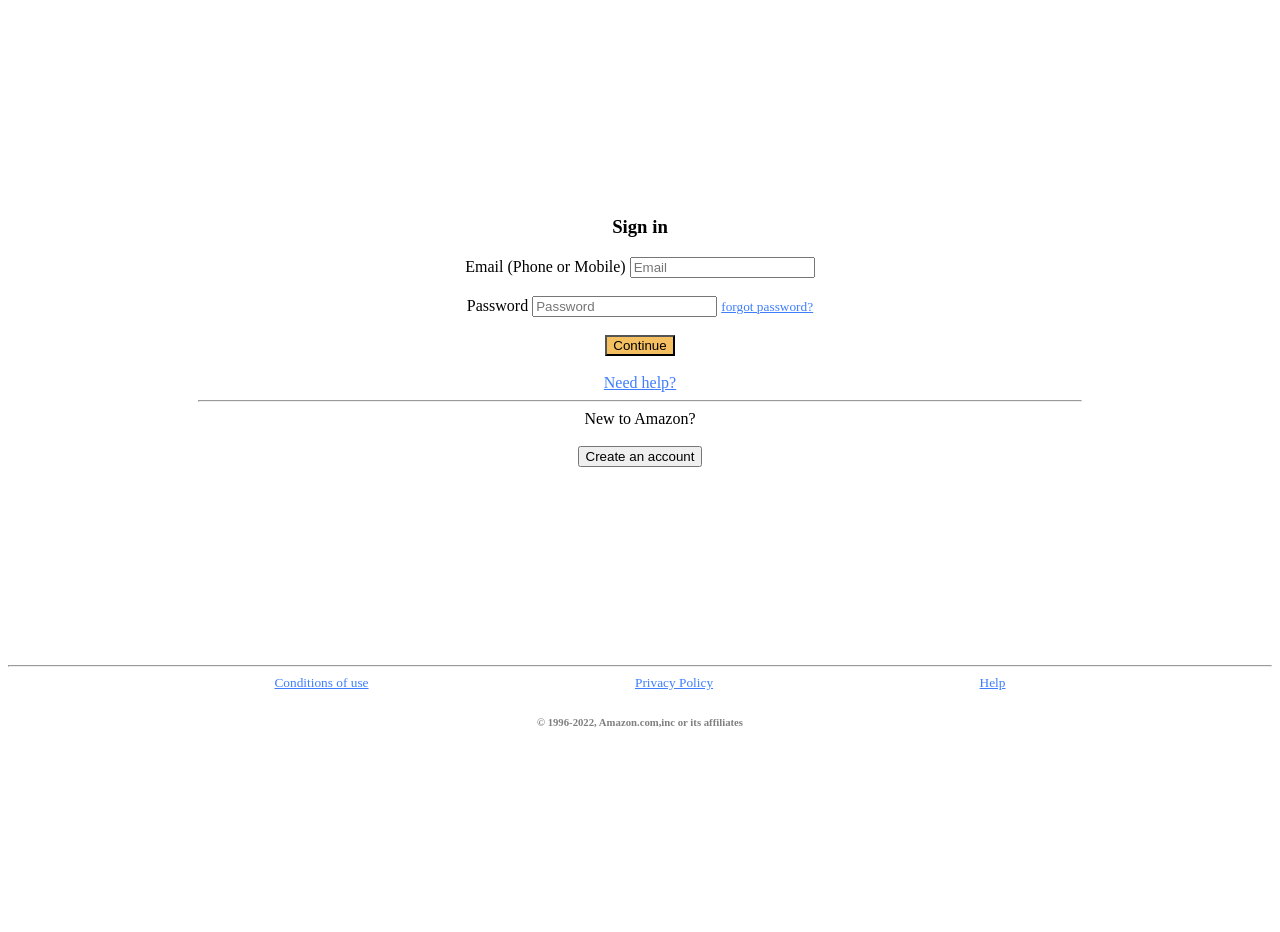
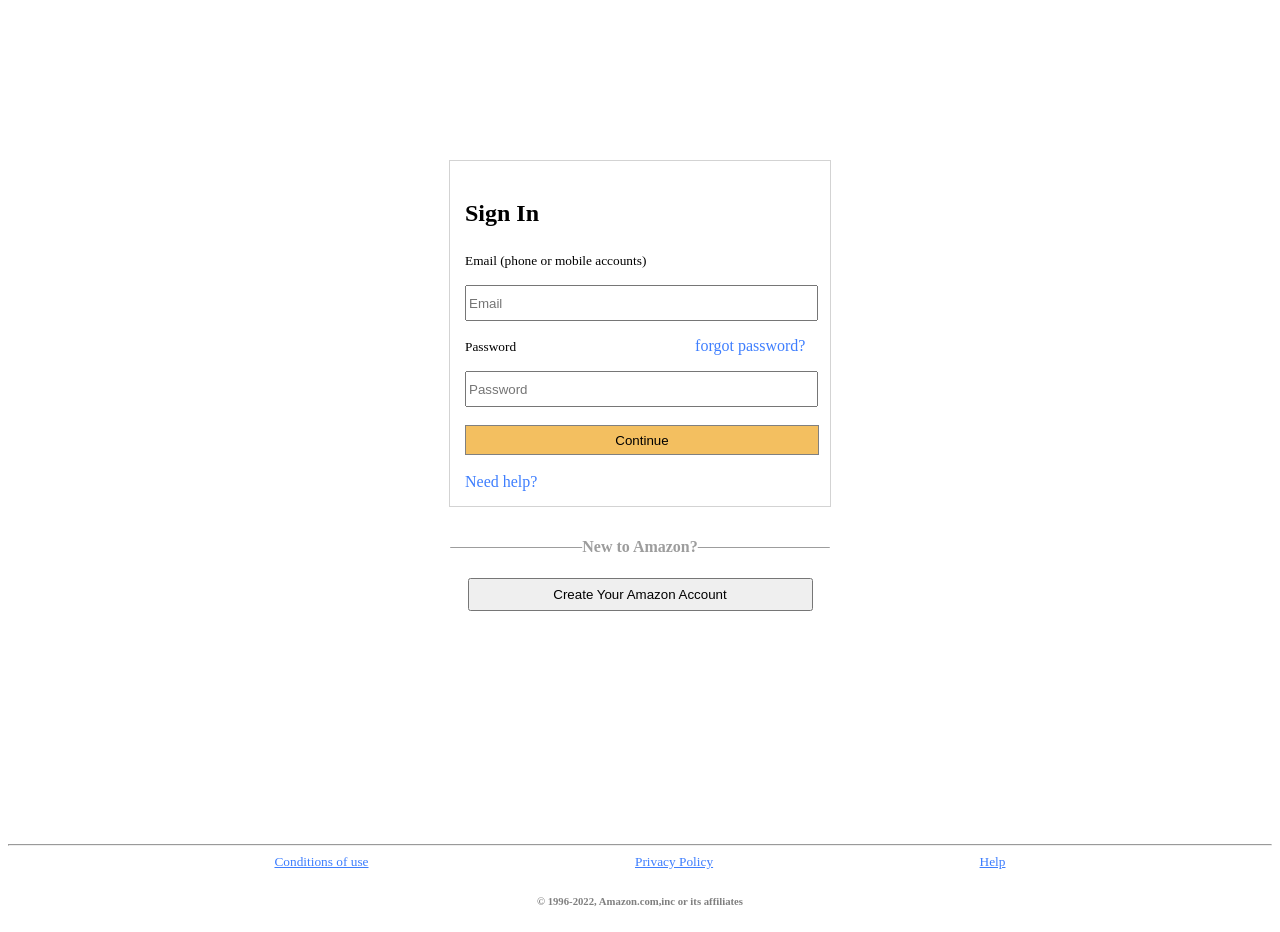
Before and after one commit to olivaresjon/assignment-2, a plain HTML site: page index.html in a window 1280 px wide. Before the commit the page ends 800 px from the top, so only its background shows below. Drawn offline with Linux system fonts and the light colour scheme.

Commit message:
updated with more detail

```diff
--- a/index.html
+++ b/index.html
@@ -9,46 +9,51 @@
   </head>
   <!-- need sign in, email(phone or mobile acct), password, forgot password -->
   <body>
-    <nav>
-      <nav class="sign-in-box">
-        <h1>Sign in</h1>
-        <nav class="box">
-          Email (Phone or Mobile) <input type="text" placeholder="Email" />
+    <div>
+      <div class="flexbox-container">
+        <div class="flexbox-items">
+          <p style="font-size: x-large ;"><b>Sign In</b></p>
+          <p><small>Email (phone or mobile accounts)</small></p>
+          <input type="text" placeholder="Email" class="username" />
           <br />
-          <br />
-          Password <input type="password" placeholder="Password" />
-          <small>
-            <a href="#" style="color: rgb(62, 126, 254)">forgot password?</a>
-          </small>
+
+          <p>
+            <small style="padding-right: 175px">Password</small>
+            <a href="#" id="forgot" style="color: rgb(62, 126, 254)">forgot password?</a>
+          </p>
+
+          <input type="password" placeholder="Password" class="password" />
           <br />
           <br />
           <button class="button">Continue</button>
           <br />
           <br />
-          <a href="#" class="help">Need help?</a>
+          <a href="#" class="help" id="help">Need help?</a>
           <br />
+        </div>
+      </div>
+      <div style="text-align: center">
+        <h4 class="amzn" style="color: rgb(157, 157, 157)">New to Amazon?</h4>
+
+        <button style="margin-bottom: 225px" class="bottum-button">
+          Create Your Amazon Account
+        </button>
+      </div>
+    </div>
+  </body>
+  <div class="footer">
     <hr />
-          New to Amazon?
-          <br />
-          <br />
-          <button>Create an account</button>
-        </nav>
-      </nav>
-      <hr />
-      <nav class="last">
+    <div class="last">
       <small
         ><a href="#" style="color: rgb(62, 126, 254)"
           >Conditions of use</a
         ></small
       >
       <small
-          ><a href="#" style="color: rgb(62, 126, 254)"
-            >Privacy Policy</a
-          ></small
+        ><a href="#" style="color: rgb(62, 126, 254)">Privacy Policy</a></small
       >
       <small><a href="#" style="color: rgb(62, 126, 254)">Help</a></small>
-      </nav>
+    </div>
     <h6 class="words">&#169; 1996-2022, Amazon.com,inc or its affiliates</h6>
-    </nav>
-  </body>
+  </div>
 </html>
--- a/style.css
+++ b/style.css
@@ -1,12 +1,21 @@
-.sign-in-box {
-    text-align: center;
-    padding: 15%;
+.flexbox-container {
+    /* text-align: center; */
 
+    display: flex;
+justify-content: space-around;
+flex-wrap: wrap;
+margin-top: 150px ;
 }
-
+ .flexbox-items {
+    width: 350px;
+    padding: 15px;
+    border: 1px lightgray solid;
+    margin: 10px;
+ }
 
 .button {
     background-color: rgb(243, 191, 96);
+    border: 1px grey solid;
 }
 
 .help {
@@ -24,3 +33,35 @@
     text-align: center;
     color: grey;
 }
+
+.username {
+height: 30px;
+    width: 345px;
+}
+
+.password {
+height: 30px;
+    width: 345px;
+}
+
+.button {
+        width: 354px;
+        height: 30px;
+}
+
+h4:after,
+h4:before{
+    content:"\00a0\00a0\00a0\00a0\00a0\00a0\00a0\00a0\00a0\00a0
+    \00a0\00a0\00a0\00a0\00a0\00a0\00a0\00a0\00a0\00a0\00a0\00a0\00a0\00a0\00a0
+    \00a0\00a0\00a0\00a0\00a0\00a0";
+    text-decoration:line-through;
+}
+
+.bottum-button {
+    width: 345px;
+    padding: 7.2px;
+}
+
+#forgot, #help  {
+    text-decoration: none;
+}
```
Lines whose indentation alone changed are shown as unchanged.
